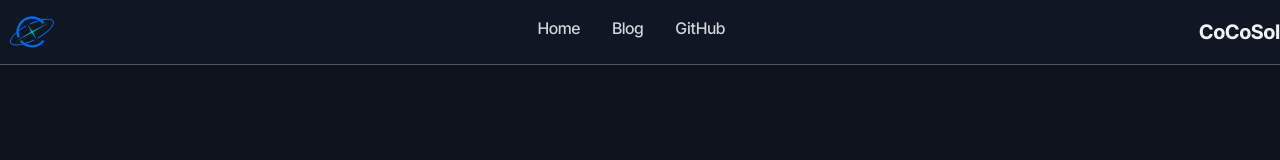
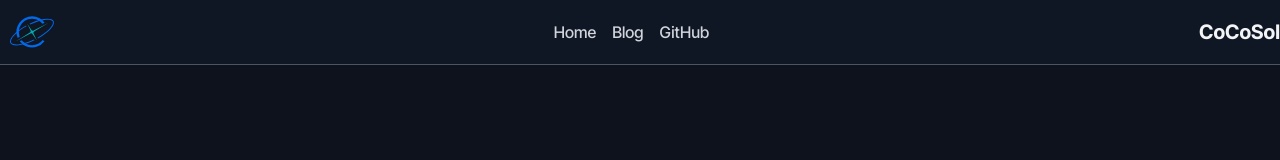
Before and after one commit to CoCoSol007/website, a SvelteKit app: page / in a window 1280 px wide. Shown: the top 160 px of the page. Built offline with nearby package versions, Linux system fonts and the light colour scheme.

Commit message:
Update styling of navbar

```diff
--- a/src/routes/+layout.svelte
+++ b/src/routes/+layout.svelte
@@ -31,15 +31,15 @@ import logo from "../assets/logo.svg";
       </button>
     </div>
     <div class="items-center justify-between w-full md:flex md:w-auto md:order-1 {isOpen ? '' : 'hidden'}" id="navbar-sticky">
-      <ul class="flex flex-col m-2 p-4 md:p-0 mt-4 font-medium border rounded-lg md:space-x-8 rtl:space-x-reverse md:flex-row md:mt-0 md:border-0 border-gray-700">
+      <ul class="flex flex-col md:my-auto md:p-0 m-2 font-medium border rounded-lg md:space-x-4 rtl:space-x-reverse md:flex-row md:mt-0 md:border-0 border-gray-700">
         <li>
-          <a href="/" class="block py-2 px-3 text-gray-300 rounded md:hover:bg-transparent md:hover:text-blue-500 md:p-0">Home</a>
+          <a href="/" class="block py-2 px-3 text-gray-300 rounded md:hover:bg-transparent md:hover:text-blue-500 md:hover:underline md:p-0 transition ease-in-out">Home</a>
         </li>
         <li>
-          <a href="/blog" class="block py-2 px-3 text-gray-300 rounded md:hover:bg-transparent md:hover:text-blue-500 md:p-0">Blog</a>
+          <a href="/blog" class="block py-2 px-3 text-gray-300 rounded md:hover:bg-transparent md:hover:text-blue-500 md:hover:underline md:p-0 transition ease-in-out">Blog</a>
         </li>
         <li>
-          <a href="https://github.com/cocosol007" class="block py-2 px-3 text-gray-300 rounded md:hover:bg-transparent md:hover:text-blue-500 md:p-0">GitHub</a>
+          <a href="https://github.com/cocosol007" class="block py-2 px-3 text-gray-300 rounded md:hover:bg-transparent md:hover:text-blue-500 md:hover:underline md:p-0 transition ease-in-out">GitHub</a>
         </li>
       </ul>
     </div>
```
